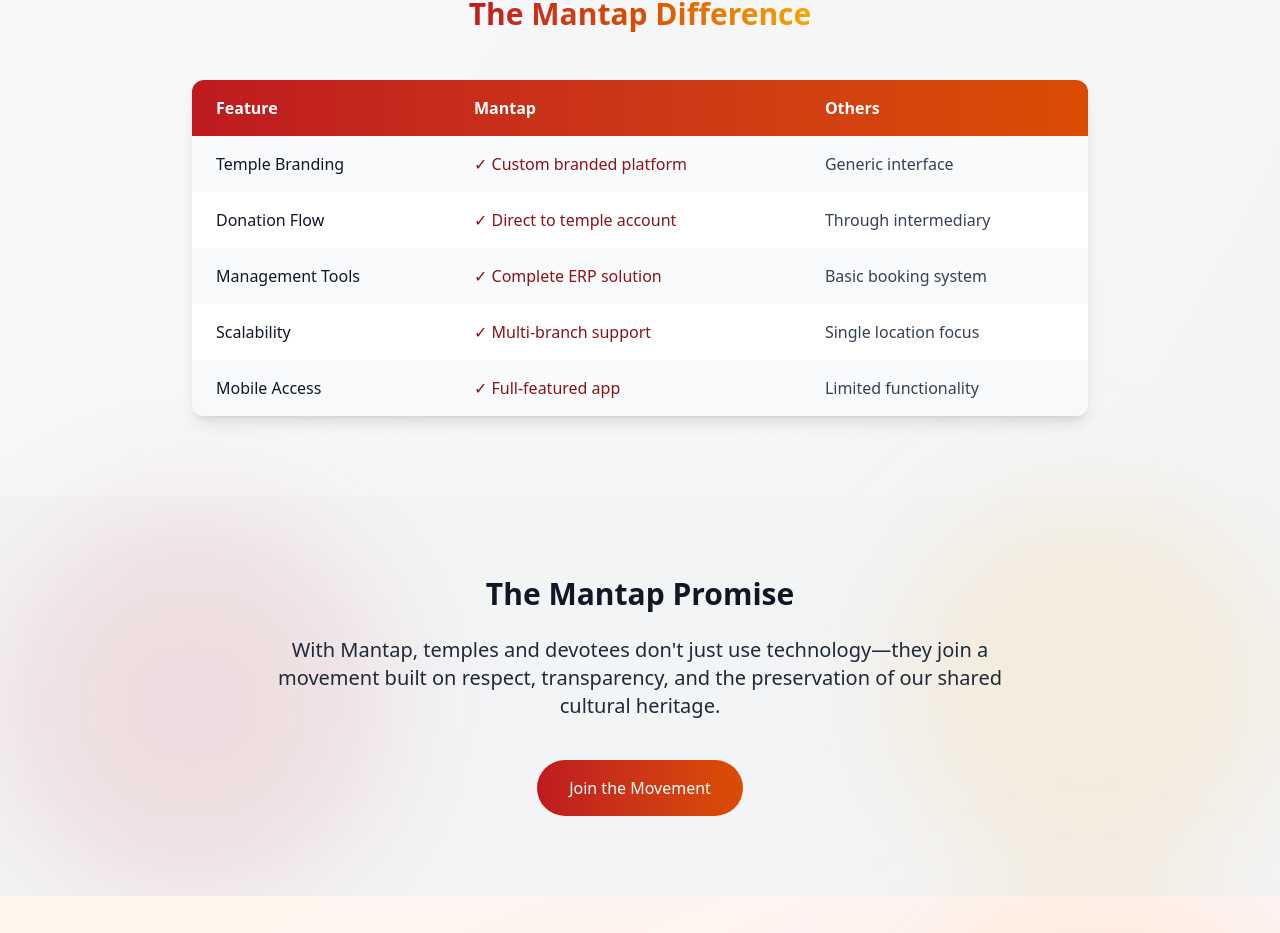
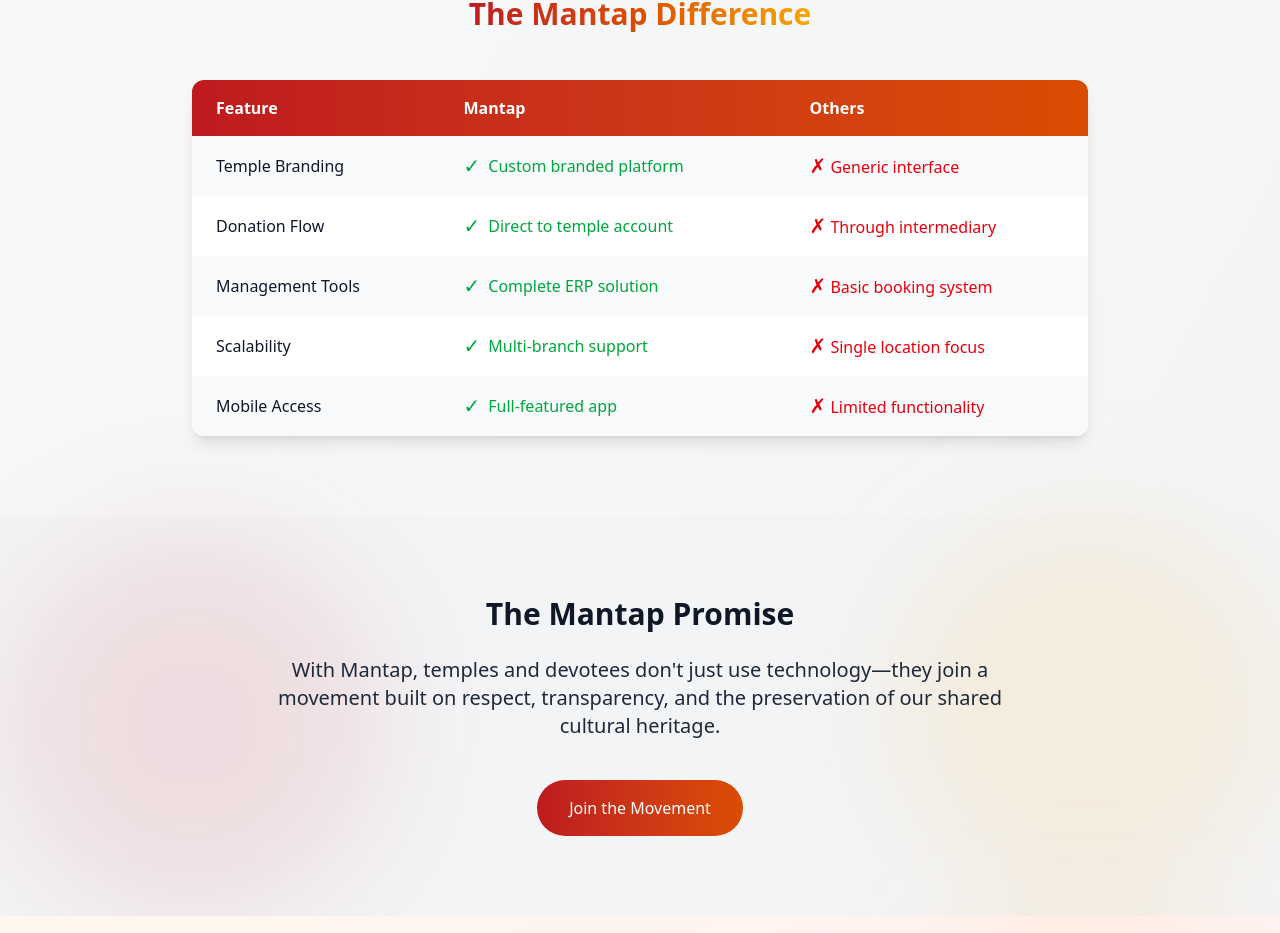
Before and after one commit to Demigod1410/Mantap-Project, a Next.js app: page / in a window 1280 px wide. Shown: the part 7373-8306 px from the top of the page. Built offline with nearby package versions, Linux system fonts and the light colour scheme.

Commit message:
Enhance comparison table styling with icons for better visual clarity

```diff
--- a/src/components/whyus.jsx
+++ b/src/components/whyus.jsx
@@ -216,8 +216,12 @@
                 {comparisons.map((item, index) => (
                   <tr key={item.feature} className={index % 2 === 0 ? "bg-gray-50" : "bg-white"}>
                     <td className="py-4 px-6 font-medium text-gray-900">{item.feature}</td>
-                    <td className="py-4 px-6 text-[#8b1418] font-medium">✓ {item.mantap}</td>
-                    <td className="py-4 px-6 text-gray-700">{item.others}</td>
+                    <td className="py-4 px-6 text-green-600 font-medium flex items-center gap-2">
+                      <span className="text-xl">✓</span> {item.mantap}
+                    </td>
+                    <td className="py-4 px-6 text-red-600 font-medium">
+                      <span className="text-xl">✗</span> {item.others}
+                    </td>
                   </tr>
                 ))}
               </tbody>
@@ -240,11 +244,15 @@
                 <div className="space-y-3">
                   <div className="flex items-start">
                     <div className="flex-shrink-0 w-20 text-sm font-semibold text-gray-600">Mantap:</div>
-                    <div className="flex-1 text-[#8b1418] font-medium">✓ {item.mantap}</div>
+                    <div className="flex-1 text-green-600 font-medium flex items-center gap-1">
+                      <span className="text-xl">✓</span> {item.mantap}
+                    </div>
                   </div>
                   <div className="flex items-start">
                     <div className="flex-shrink-0 w-20 text-sm font-semibold text-gray-600">Others:</div>
-                    <div className="flex-1 text-gray-700">{item.others}</div>
+                    <div className="flex-1 text-red-600 font-medium flex items-center gap-1">
+                      <span className="text-xl">✗</span> {item.others}
+                    </div>
                   </div>
                 </div>
               </motion.div>
```
